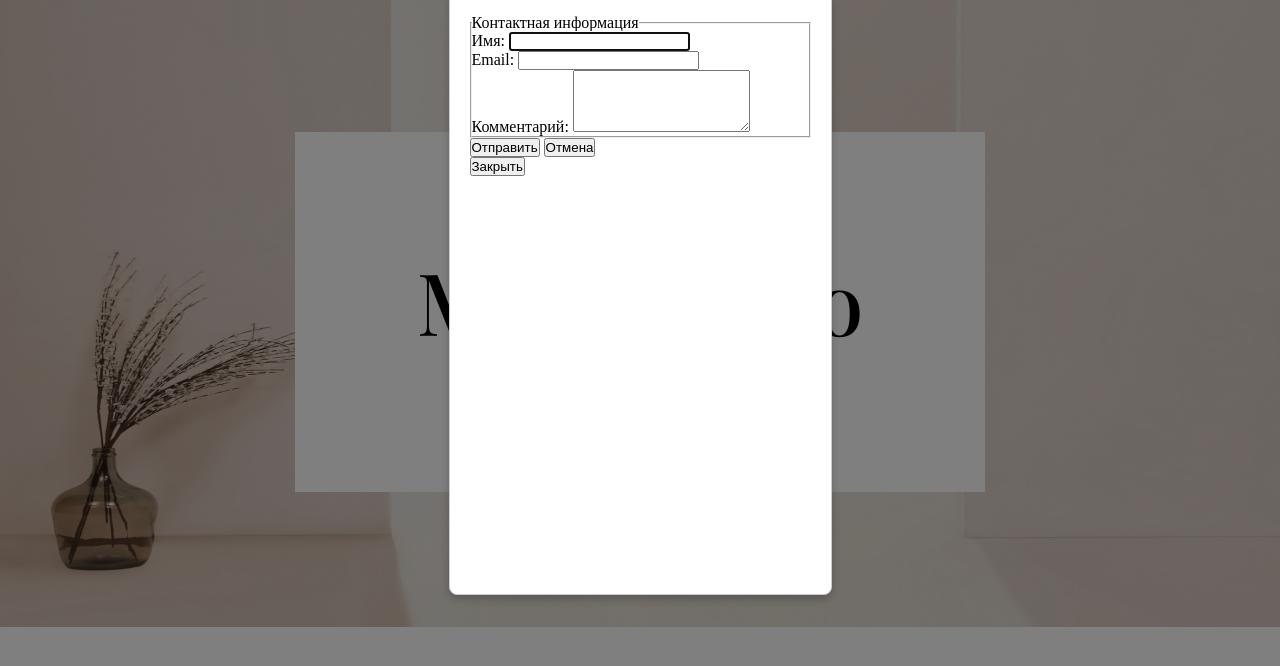
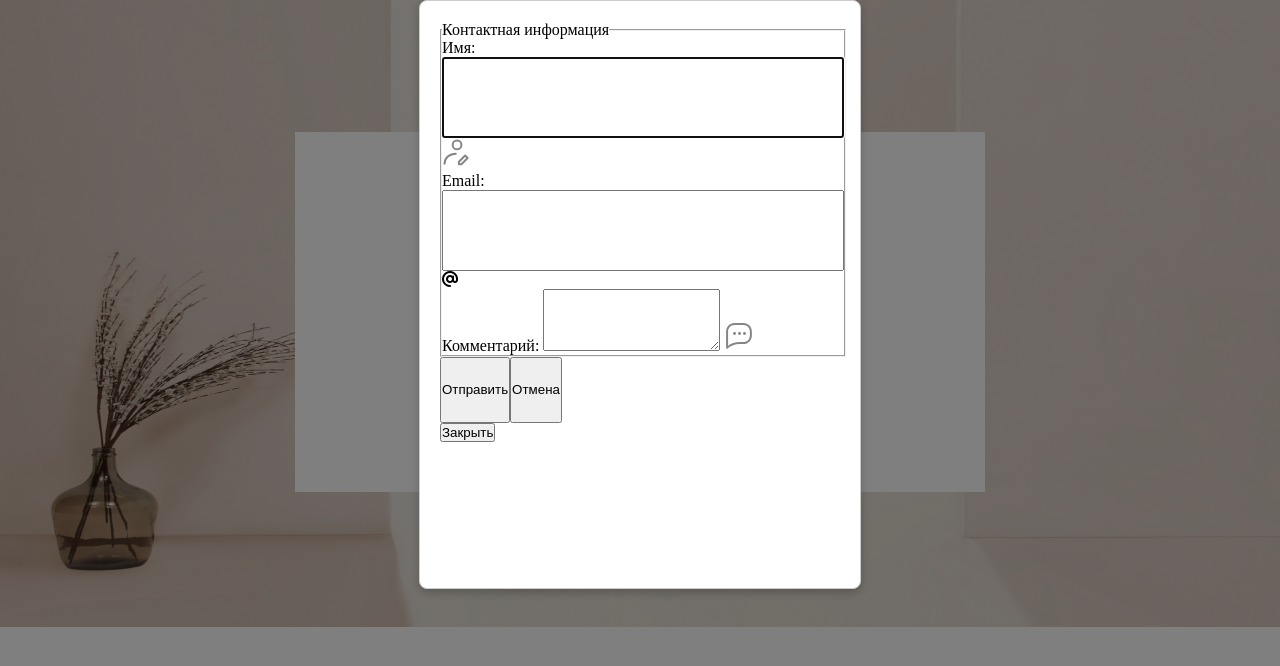
Before and after one commit to KLIM575/semantic, a website: page index.html in a window 1280 px wide. Both pictures are taken after a click on the item 1224 px from the left and 51 px from the top of the page. Shown: the part 106-772 px from the top of the page. Drawn offline with nearby package versions, Linux system fonts and the light colour scheme; a web font is replaced by a local one.

Commit message:
decorative-elements

```diff
--- a/index.html
+++ b/index.html
@@ -4,6 +4,10 @@
     <meta charset="UTF-8" />
     <meta name="viewport" content="width=device-width, initial-scale=1.0" />
     <link rel="stylesheet" href="./css/style.css" />
+    <script
+      src="https://kit.fontawesome.com/6c860a3634.js"
+      crossorigin="anonymous"
+    ></script>
     <title>Mod</title>
   </head>
   <body>
@@ -45,7 +49,7 @@
       </nav>
       <dialog id="myDialog">
         <form id="contact-form" method="post" action="/submit-form">
-          <fieldset>
+          <fieldset class="contact">
             <legend>Контактная информация</legend>
 
             <div class="form-group">
@@ -57,6 +61,7 @@
                 required
                 aria-required="true"
               />
+              <img src="./assets/images/svs.svg" />
             </div>
 
             <div class="form-group">
@@ -68,6 +73,7 @@
                 required
                 aria-required="true"
               />
+              <i class="fa-solid fa-at"></i>
             </div>
 
             <div class="form-group">
@@ -79,6 +85,7 @@
                 required
                 aria-required="true"
               ></textarea>
+              <img src="./assets/images/massege.svg" />
             </div>
           </fieldset>
 
--- a/scss/style.scss
+++ b/scss/style.scss
@@ -40,13 +40,30 @@ $color-accent: #a07c72;
 
 //МОДАЛЬНОЕ ОКНО//
 dialog {
-  width: 383px;
-  height: 602px;
+  width: 442px;
+  height: 589px;
   border: 1px solid #ccc;
   border-radius: 8px;
   padding: 20px;
   box-shadow: 0 4px 8px rgba(0, 0, 0, 0.2);
   margin: auto;
+}
+#contact-form {
+}
+.form-group {
+  // width: 402px;
+  // height: 81px;
+  // opacity: 1;
+  // gap: 6px;
+}
+.form-group input {
+  width: 402px;
+  height: 81px;
+}
+.form-actions {
+  display: flex;
+  width: 402px;
+  height: 66px;
 }
 .body-no-scroll {
   overflow: hidden;
```
Also changed, not shown: assets/images/massege.svg (added), assets/images/svs.svg (added), css/style.css, 1 other file.
